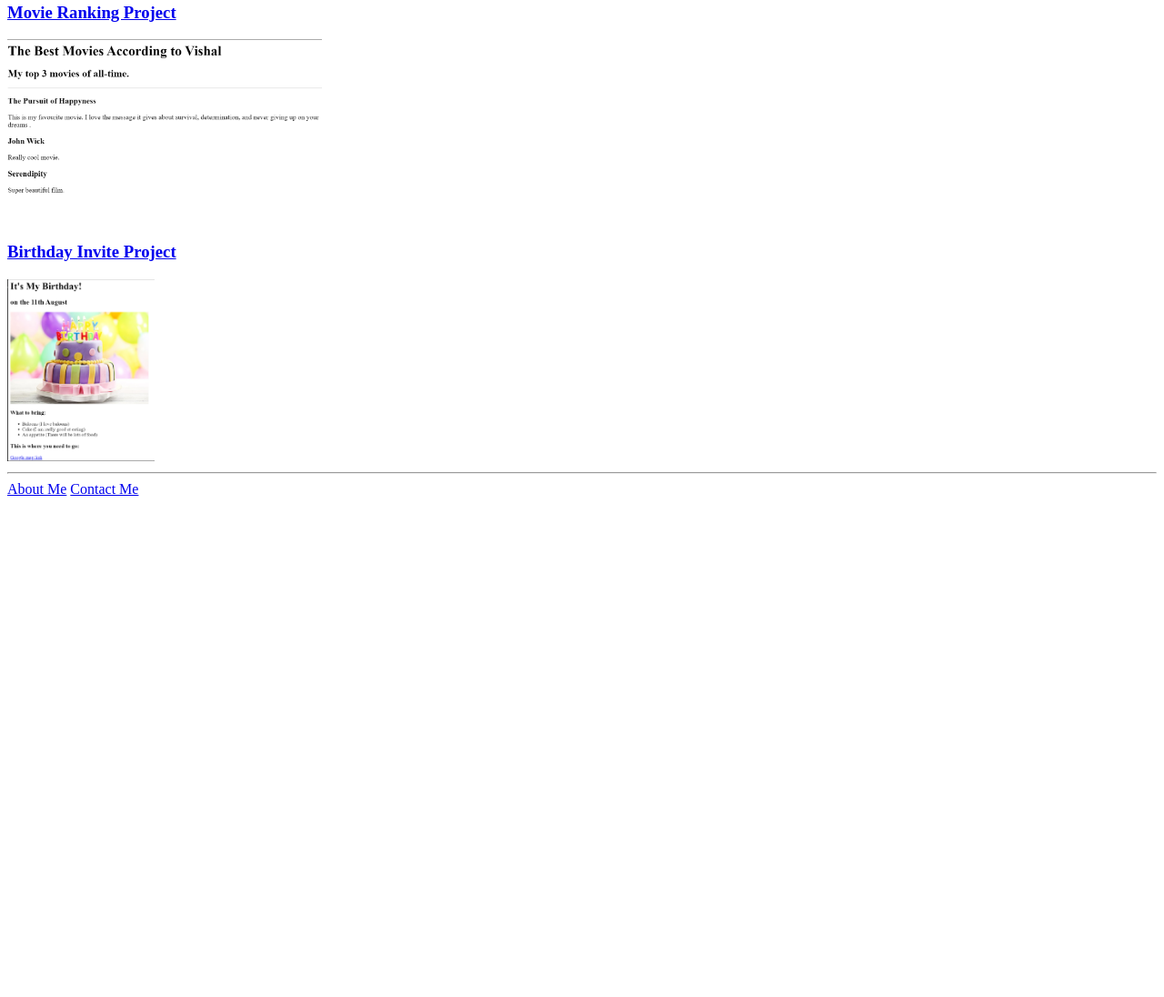
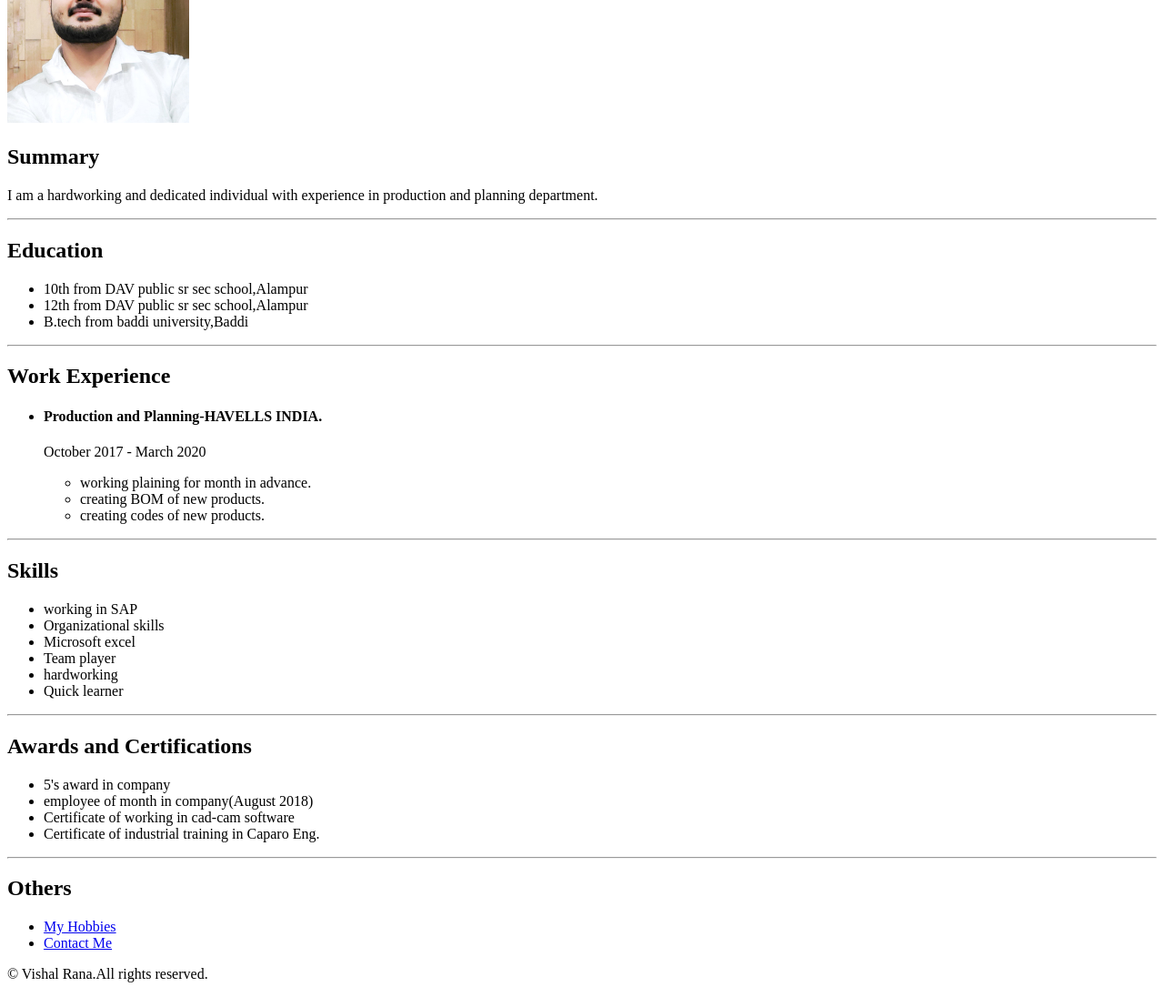
Before and after one commit to vishalrana888/html-portfolio, a plain HTML site: page index.html in a window 1280 px wide. Shown: the part 145-1241 px from the top of the page at 91% size. Before the commit the page ends 800 px from the top, so only its background shows below. Drawn offline with Linux system fonts and the light colour scheme.

Commit message:
Add files via upload

```diff
--- a/index.html
+++ b/index.html
@@ -3,18 +3,63 @@
 <head>
     <meta charset="UTF-8">
     <meta name="viewport" content="width=device-width, initial-scale=1.0">
-    <title>Vishal's Portfolio</title>
+    <title>My Resume</title>
 </head>
 <body>
-    <h1>Vishal Rana's Portfolio</h1>
-    <h2>Iam a Web Developer</h2>
+    <h1>Vishal Rana</h1>
+    <img src="./assets/images/vishal.jpg"height="200"alt="vishal"/>
+    <h2>Summary</h2>
+    <p>I am a hardworking and dedicated individual with experience in production and planning department.</p>
     <hr/>
-    <h3><a href="./public/movie-ranking.html">Movie Ranking Project</a></h3>
-    <img src="./assets/images/best movies.png"height="200"alt="movie ranking project preview"/>
-    <h3><a href="./public/birthday-invite.html">Birthday Invite Project</a></h3>
-    <img src="./assets/images/birthday invite.png"height="200"alt="birthday invite project preview"/>
+    <h2>Education</h2>
+    <ul>
+        <li>10th from DAV public sr sec school,Alampur</li>
+        <li>12th from DAV public sr sec school,Alampur</li>
+        <li>B.tech from baddi university,Baddi</li>
+    </ul>
     <hr/>
-    <a href="./public/about.html">About Me</a>
-    <a href="./public/contact.html">Contact Me</a>
+    <h2>Work Experience</h2>
+    <ul>
+        <li><h4>Production and Planning-HAVELLS INDIA.</h4>
+            <p>October 2017 - March 2020
+                <ul>
+                    <li>working plaining for month in advance.</li>
+                    <li>creating BOM of new products.</li>
+                    <li>creating codes of new products.</li>
+                </ul>
+            </p>
+           </li>
+        </ul>
+        <hr/>
+        <h2>Skills</h2>
+        <ul>
+            <li>working in SAP</li>
+            <li>Organizational skills</li>
+            <li>Microsoft excel</li>
+            <li>Team player</li>
+            <li>hardworking</li>
+            <li>Quick learner</li>
+         </ul>
+         <hr/>
+         <h2>Awards and Certifications</h2>
+         <ul>
+            <li>5's award in company</li>
+            <li>employee of month in company(August 2018)</li>
+            <li>Certificate of working in cad-cam software</li>
+            <li>Certificate of industrial training in Caparo Eng.</li>
+         </ul>
+         <hr/>
+         <h2>Others</h2>
+         <ul>
+         <li><a href="./hobbies.html">My Hobbies</a></li>
+         <li><a href="./contact.html">Contact Me</a></li>
+        </ul>
+        <footer>
+            <p>© Vishal Rana.All rights reserved.</p>
+          </footer>
+
+
+
+
 </body>
 </html>
```
Also changed, not shown: contact.html (added, +3 -0 lines), hobbies.html (added, +6 -0 lines), assets/images/vishal.jpg (added).
